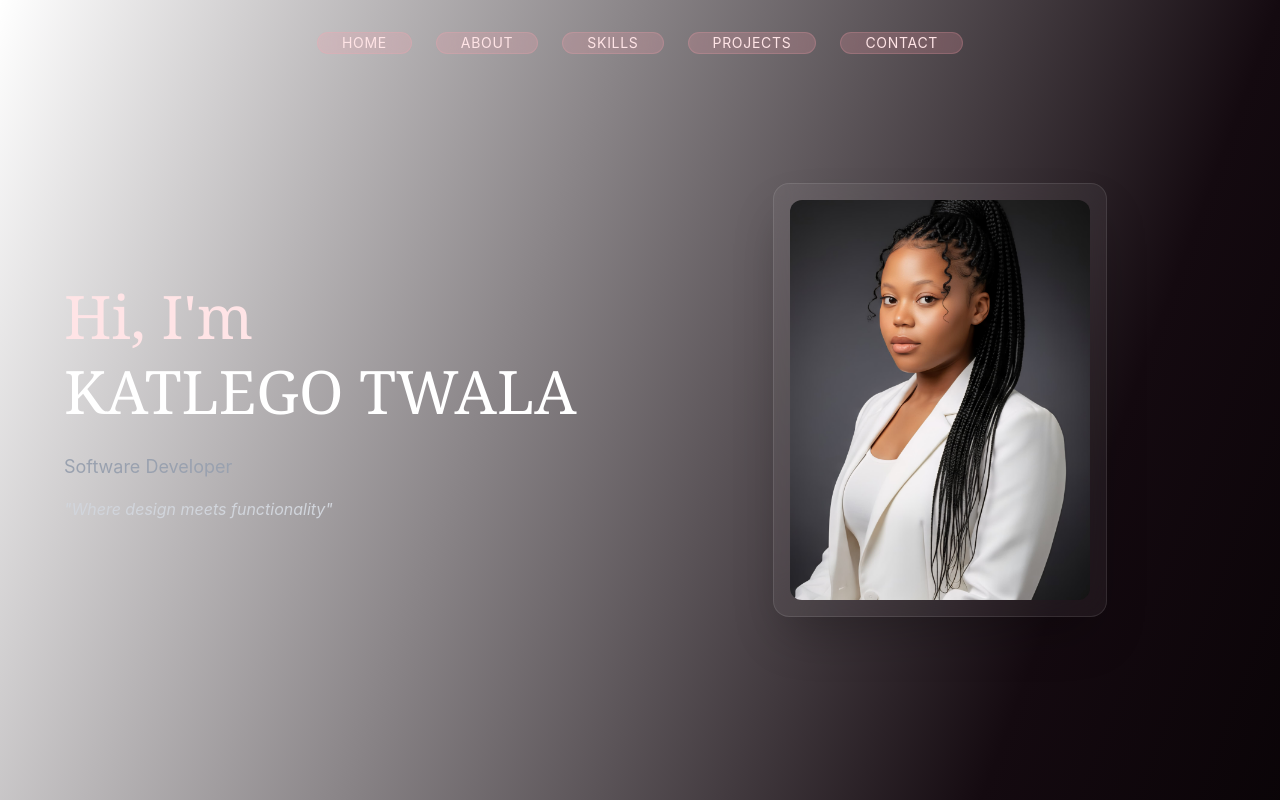
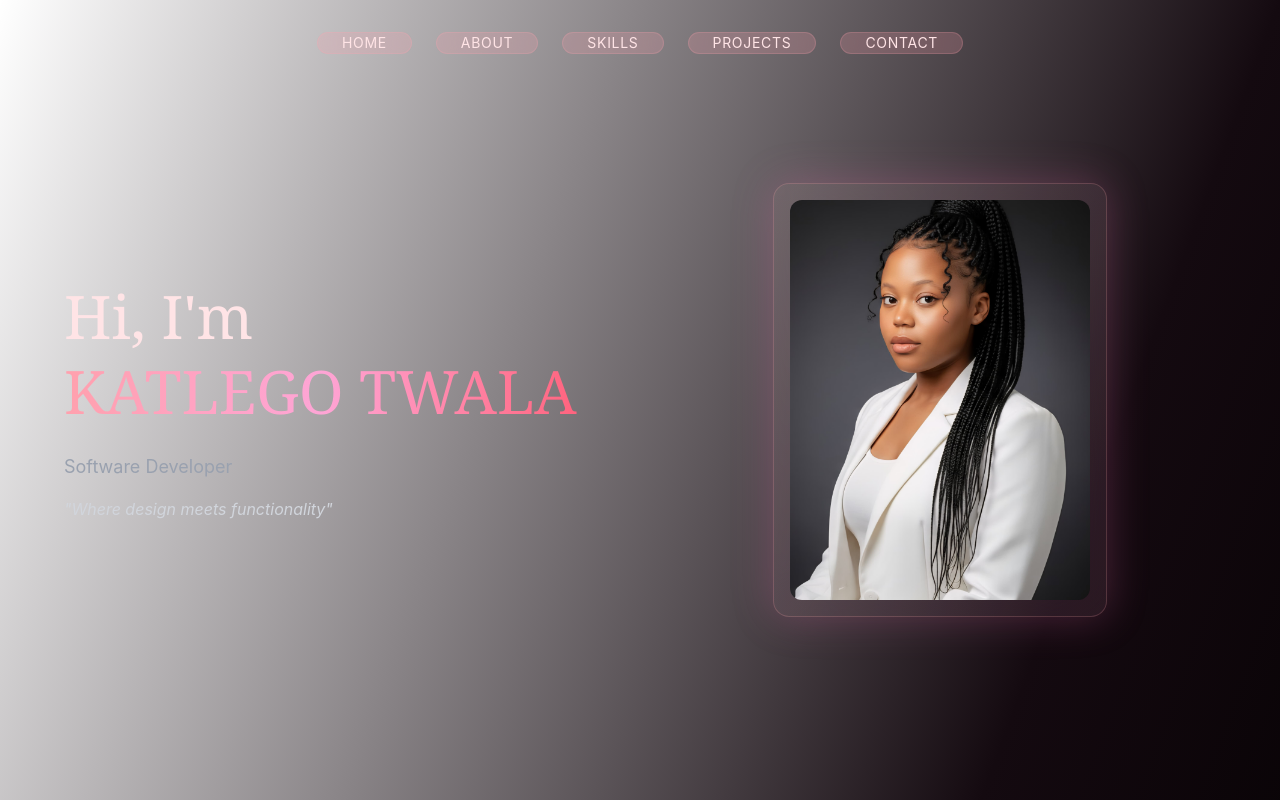
Before and after one commit to kattdevs/React-project, a React (Vite) app in the folder my-react-app/: page / in a window 1280 px wide. Shown: the top 800 px of the page. Built offline with nearby package versions, Linux system fonts and the light colour scheme.

Commit message:
changed my name span and updated the image container

```diff
--- a/my-react-app/src/components/Home.jsx
+++ b/my-react-app/src/components/Home.jsx
@@ -10,7 +10,7 @@ const Home = () => {
                     <div>
                         <h2 className="text-5xl md:text-6xl font-serif leading-tight">
                             Hi, I'm <br/>
-                            <span className="text-white">KATLEGO TWALA</span>
+                            <span className="bg-gradient-to-r from-rose-300 via-pink-300 to-rose-400 bg-clip-text text-transparent">KATLEGO TWALA</span>
                         </h2>
 
                         <p className="mt-6 text-gray-400 text-lg">
@@ -24,7 +24,7 @@ const Home = () => {
 
                     {/*RIGHT SIDE - IMAGE*/}
                     <div className="flex justify-center">
-                        <div className="bg-white/5 backdrop-blur-xl p-4 rounded-2xl border border-white/10 shadow-2xl">
+                        <div className="bg-gradient-to-br from-rose-200/10 to-pink-300/10 backdrop-blur-xl p-4 rounded-2xl border border-rose-300/20 shadow-[0_0_40px_rgba(244,114,182,0.25)]">
                         <img
                         src={profilePic}
                         alt="Katlego Twala"
```
